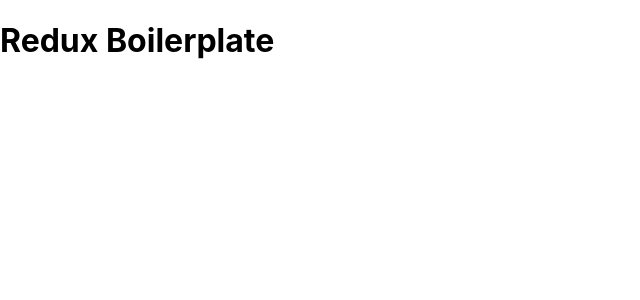
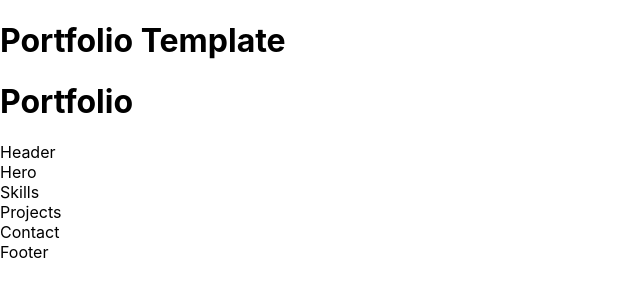
Before and after one commit to clarencepenz/portfolio, a React (Create React App) app: page / in a window 1280 px wide. Shown: the top 300 px of the page, without its empty margins (0-640 px from the left). Built offline with nearby package versions, Linux system fonts and the light colour scheme.

Commit message:
update initialized

```diff
--- a/src/App.js
+++ b/src/App.js
@@ -2,12 +2,14 @@ import React from 'react';
 import { Provider } from 'react-redux'
 import {store } from './store'
 import './App.css';
+import Portfolio from './components/portfolio/Portfolio';
 
 function App() {
   return (
     <Provider store={store}>
       <div>
-          <h1>Redux Boilerplate</h1>
+          <h1>Portfolio Template</h1>
+          <Portfolio/>
       </div>
     </Provider>
   );
--- /dev/null
+++ b/src/components/portfolio/Portfolio.js
@@ -0,0 +1,34 @@
+import React, { Component } from 'react'
+import { connect } from 'react-redux'
+import { fetchPost } from '../../actions/postAction'
+import Header from '../sections/Header'
+import Hero from '../sections/Hero'
+import Skills from '../sections/Skills'
+import Project from '../sections/Project'
+import Contact from '../sections/Contact'
+import Footer from '../sections/Footer'
+
+class Portfolio extends Component {
+    componentDidMount(){
+        this.props.fetchPost()
+    }
+    render() {
+        return (
+            <div>
+                <h1>Portfolio</h1>
+                <Header/>
+                <Hero/>
+                <Skills/>
+                <Project/>
+                <Contact/>
+                <Footer/>
+            </div>
+        )
+    }
+}
+
+const mapStateToProps = state => ({
+    posts: state.posts.posts
+})
+
+export default connect(mapStateToProps, {fetchPost})(Portfolio);
--- /dev/null
+++ b/src/components/sections/Contact.js
@@ -0,0 +1,11 @@
+import React, { Component } from 'react'
+
+export default class Contact extends Component {
+    render() {
+        return (
+            <div>
+                Contact
+            </div>
+        )
+    }
+}
--- /dev/null
+++ b/src/components/sections/Footer.js
@@ -0,0 +1,11 @@
+import React, { Component } from 'react'
+
+export default class Footer extends Component {
+    render() {
+        return (
+            <div>
+                Footer
+            </div>
+        )
+    }
+}
--- /dev/null
+++ b/src/components/sections/Header.js
@@ -0,0 +1,11 @@
+import React, { Component } from 'react'
+
+export default class Header extends Component {
+    render() {
+        return (
+            <div>
+                Header
+            </div>
+        )
+    }
+}
--- /dev/null
+++ b/src/components/sections/Hero.js
@@ -0,0 +1,11 @@
+import React, { Component } from 'react'
+
+export default class Hero extends Component {
+    render() {
+        return (
+            <div>
+                Hero
+            </div>
+        )
+    }
+}
--- /dev/null
+++ b/src/components/sections/Project.js
@@ -0,0 +1,11 @@
+import React, { Component } from 'react'
+
+export default class Project extends Component {
+    render() {
+        return (
+            <div>
+                Projects
+            </div>
+        )
+    }
+}
--- /dev/null
+++ b/src/components/sections/Skills.js
@@ -0,0 +1,11 @@
+import React, { Component } from 'react'
+
+export default class Skills extends Component {
+    render() {
+        return (
+            <div>
+                Skills
+            </div>
+        )
+    }
+}
```
Also changed, not shown: src/components/blog/Blog.js (deleted, +0 -22 lines).
